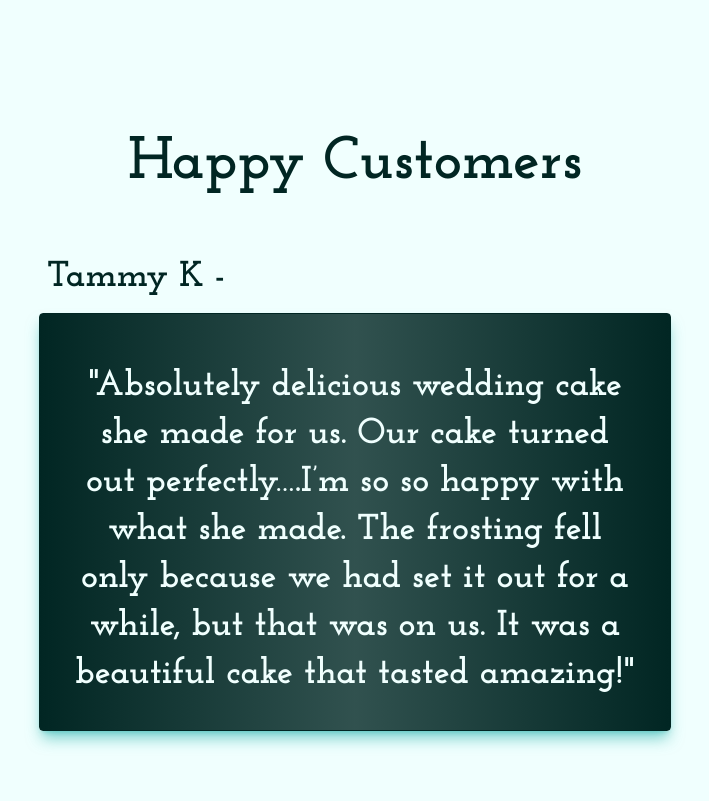
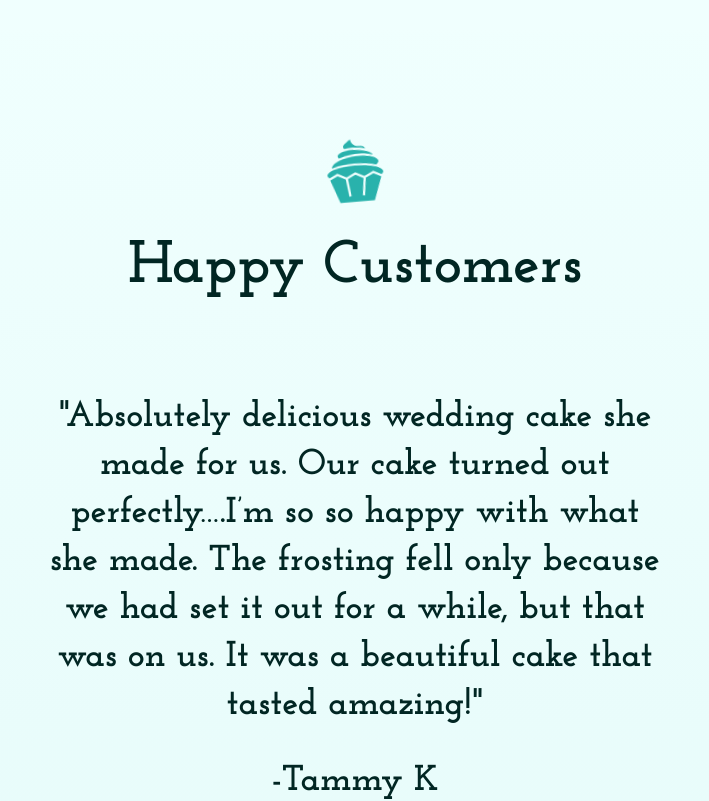
Before and after one commit to latz09/sweet-juan-jos, a Next.js app: page / in a window 1280 px wide. Shown: the part 3820-4621 px from the top of the page, without its empty margins (285-994 px from the left). Built offline with nearby package versions, Linux system fonts and the light colour scheme.

Commit message:
simplify review

```diff
--- a/components/reviews/Reviews.js
+++ b/components/reviews/Reviews.js
@@ -5,19 +5,6 @@ import { GiCupcake } from 'react-icons/gi';
 
 import { motion } from 'framer-motion';
 import { MainHeading, Paragraph, SubHeading } from '../utils/Typography';
-const Reviews = () => {
-	return (
-		<div className='grid place-items-center gap-16 py-24 lg:py-36'>
-			<MainHeading title={`Happy Customers`} type='dark' />
-			<div className='grid gap-24  '>
-				{reviews.map((review, index) => (
-					<Review key={index} review={review} />
-				))}
-			</div>
-		</div>
-	);
-};
-
 const shakeAnimation = {
 	initial: { rotate: 0 },
 	animate: {
@@ -27,9 +14,31 @@ const shakeAnimation = {
 			repeat: Infinity, // Repeat the animation indefinitely
 			repeatType: 'loop', // Loop the animation
 			ease: 'linear', // Linear easing for consistent shake speed
-			repeatDelay: 1.5, // Delay between each shake cycle to achieve a total of 2 seconds with the animation
+			repeatDelay: 1, // Delay between each shake cycle to achieve a total of 2 seconds with the animation
 		},
 	},
+};
+const Reviews = () => {
+	return (
+		<div className='grid place-items-center gap-24 py-24 lg:py-36 bg-gradient-to-b from-dark/0 via-primary/5 to-dark/0'>
+			<div className='grid place-items-center gap-8'>
+				<motion.div
+					className=' text-5xl lg:text-7xl text-primary'
+					variants={shakeAnimation}
+					initial='initial'
+					whileInView='animate'
+				>
+					<GiCupcake />
+				</motion.div>{' '}
+				<MainHeading title={`Happy Customers`} type='dark' />
+			</div>
+			<div className='grid gap-24  '>
+				{reviews.map((review, index) => (
+					<Review key={index} review={review} />
+				))}
+			</div>
+		</div>
+	);
 };
 
 const Review = ({ review }) => {
@@ -40,22 +49,10 @@ const Review = ({ review }) => {
 			whileInView={{ y: 0 }}
 			transition={{ duration: 1.1, delay: 0.1 }}
 		>
-			<div className='place-self-start  hidden lg:block'>
-				<SubHeading title={`${review.name} -`} type='dark' />
-			</div>
-			<div className='grid place-items-center text-center gap-8 font-black bg-gradient-to-l from-dark via-dark/80 to-dark px-4 lg:px-8 pt-12 pb-8 shadow-lg shadow-primary/60 border-y lg:border-x border-dark lg:rounded'>
-				{/* <motion.div
-				className=' text-6xl lg:text-7xl text-light'
-				variants={shakeAnimation}
-				initial='initial'
-				whileInView='animate'
-			>
-				<GiCupcake />
-			</motion.div> */}
-				<Paragraph content={`"${review.review}"`} type='light' />
-				<div className="block lg:hidden">
-					<SubHeading title={`-${review.name}`} type='light' />
-				</div>
+			<div className='grid place-items-center text-center gap-8 font-black  px-4 lg:px-1 '>
+				<Paragraph content={`"${review.review}"`} type='dark' />
+
+				<SubHeading title={`-${review.name}`} type='dark' />
 			</div>
 		</motion.div>
 	);
```
